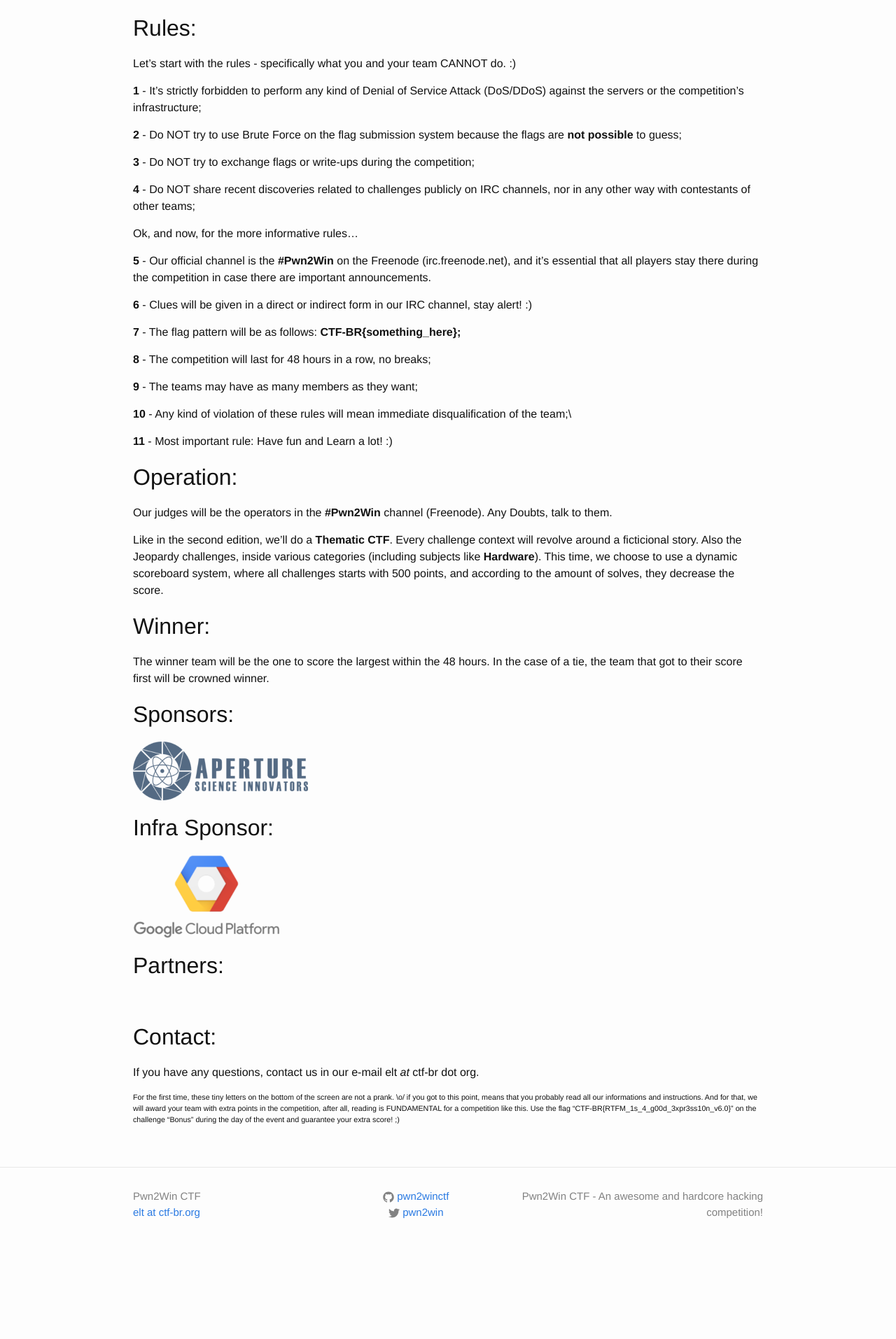
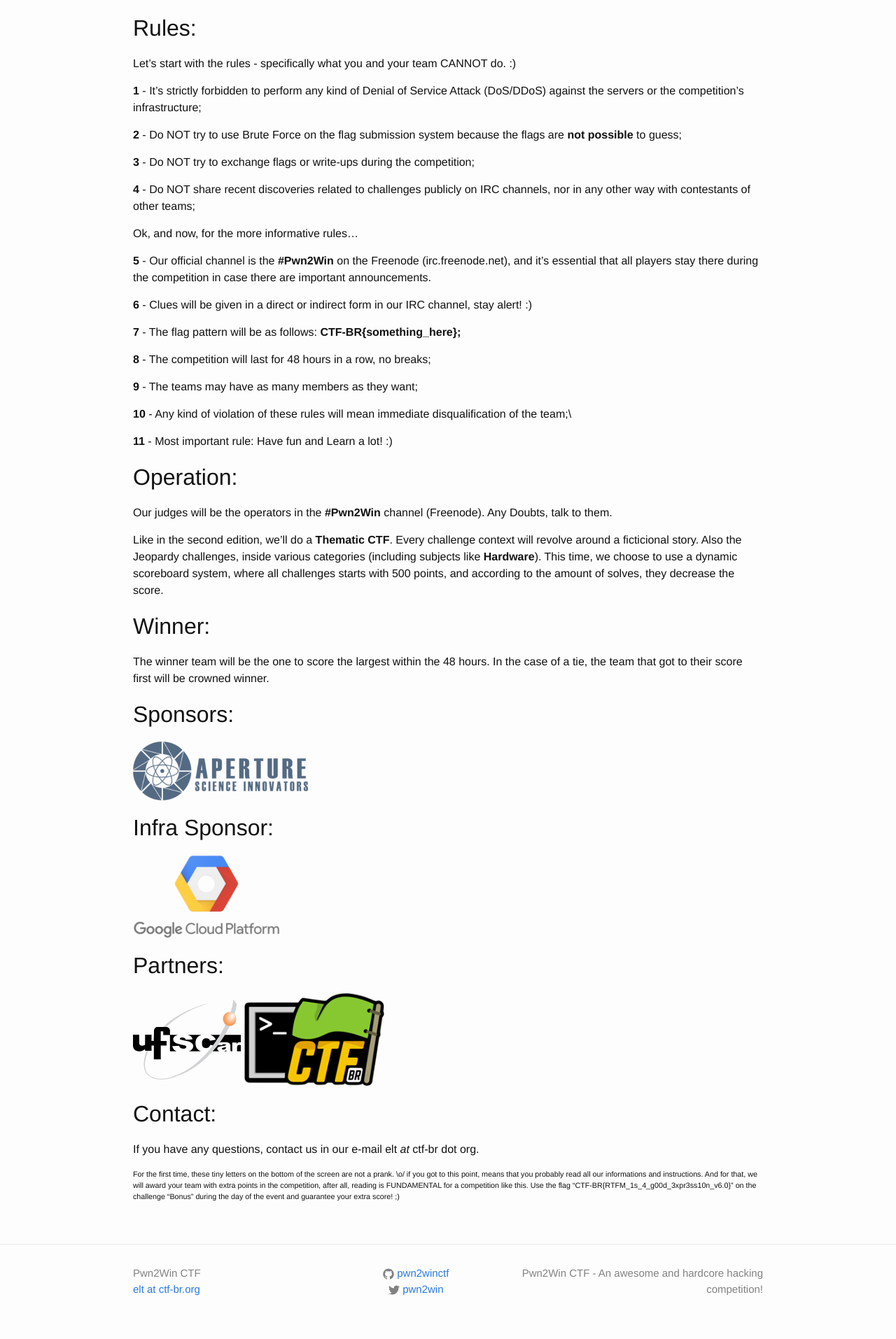
Before and after one commit to nusiloot/pwn2win.party, a Jekyll site: the page built from rules.md, in a window 1280 px wide. Shown: the part 1042-2956 px from the top of the page at 70% size. Built offline with Jekyll 4.4.1, drawn with Linux system fonts in a browser that asks for light colours; before the commit the page ends 2846 px from its top, so only the background shows below that.

Commit message:
Update rules.md

```diff
--- a/rules.md
+++ b/rules.md
@@ -92,7 +92,7 @@ The winner team will be the one to score the largest within the 48 hours. In the
 
 ## Partners:
 
-[![](https://pwn2win.party/assets/imgs/logoUFSCar.svg)](https://www2.ufscar.br/)  [![](https://pwn2win.party/assets/imgs/ctfbr_logo.png)](https://ctf-br.org/)
+[![](https://pwn2win.party/imgs/logoUFSCar.svg)](https://www2.ufscar.br/)  [![](https://pwn2win.party/imgs/ctfbr_logo.png)](https://ctf-br.org/)
 
 
 
```
